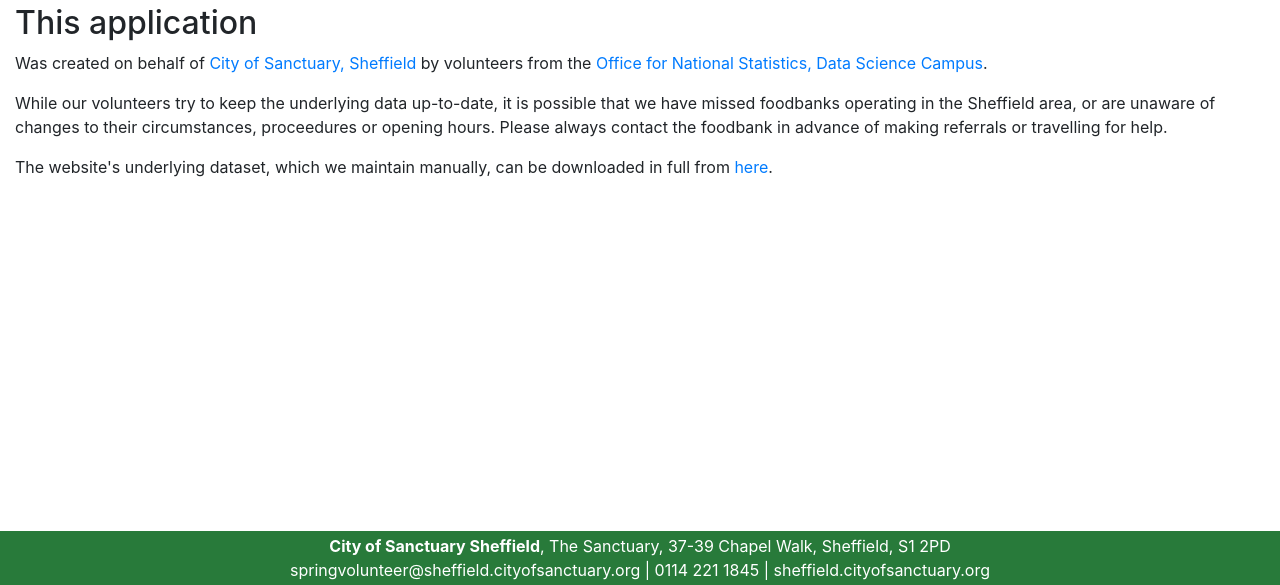
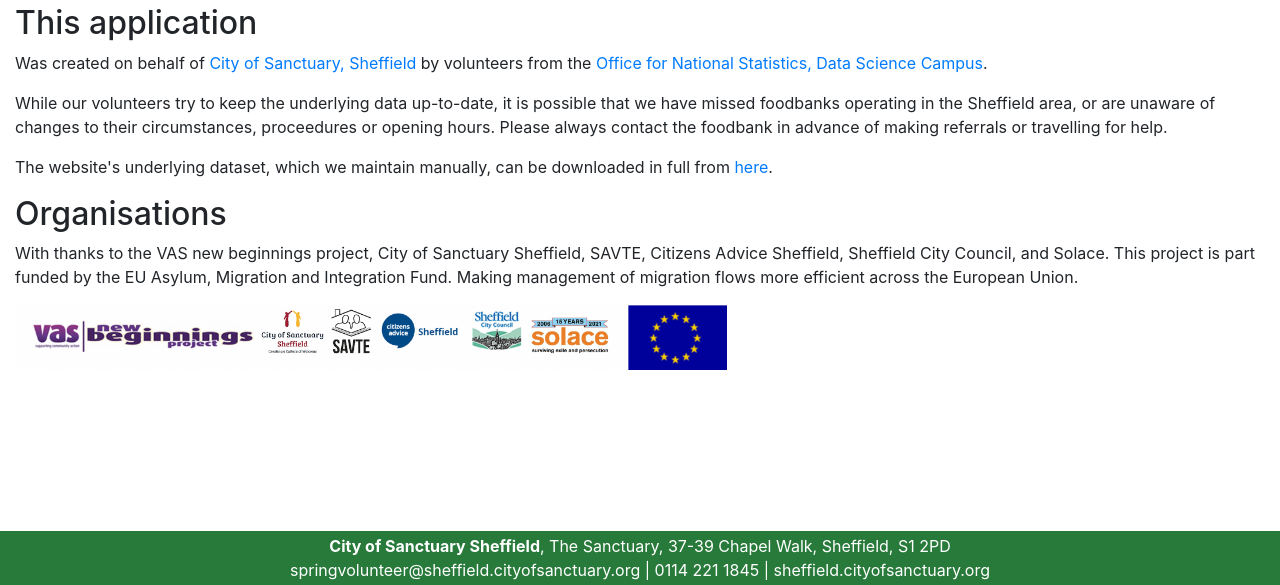
Before and after one commit to MartinChrisWood/foodfinder, a Flask app: page /about in a window 1280 px wide. Shown: the part 215-800 px from the top of the page. Run offline with Flask 3, Linux system fonts and the light colour scheme; parts of the project's set-up code (start-up, migrations or seed data) failed here and were passed over; some libraries are stand-ins or nearby versions.

Commit message:
Added org logos to the about page

```diff
--- a/templates/about.html
+++ b/templates/about.html
@@ -31,6 +31,16 @@
     <p>
         The website's underlying dataset, which we maintain manually, can be downloaded in full from <a href={{ url_for("static", filename="foodbanks.csv") }}>here</a>.
     </p>
+    <h2>Organisations</h2>
+    <p>With thanks to the VAS new beginnings project, City of Sanctuary Sheffield, SAVTE, Citizens Advice Sheffield, Sheffield City Council, and Solace. This project is part funded by the EU Asylum, Migration and Integration Fund. Making management of migration flows more efficient across the European Union.</p>
+    <img src={{ url_for('static', filename='img/spring_logos_all.png') }}
+         style="height: 65px;"
+         title="With thanks to the VAS new beginnings project, City of Sanctuary Sheffield, SAVTE, Citizens Advice Sheffield, Sheffield City Council, and Solace."
+         alt="A series of logos for the VAS new beginnings project, City of Sanctuary Sheffield, SAVTE, Citizens Advice Sheffield, Sheffield City Council, and Solace." />
+    <img src={{ url_for('static', filename='img/EU_stars.png') }}
+         style="height: 65px;"
+         title="This project is part funded by the EU Asylum, Migration and Integration Fund. Making management of migration flows more efficient across the European Union."
+         alt="The EU stars flag: This project is part funded by the EU Asylum, Migration and Integration Fund. Making management of migration flows more efficient across the European Union." />
 </div>
 
 {% endblock %}
```
